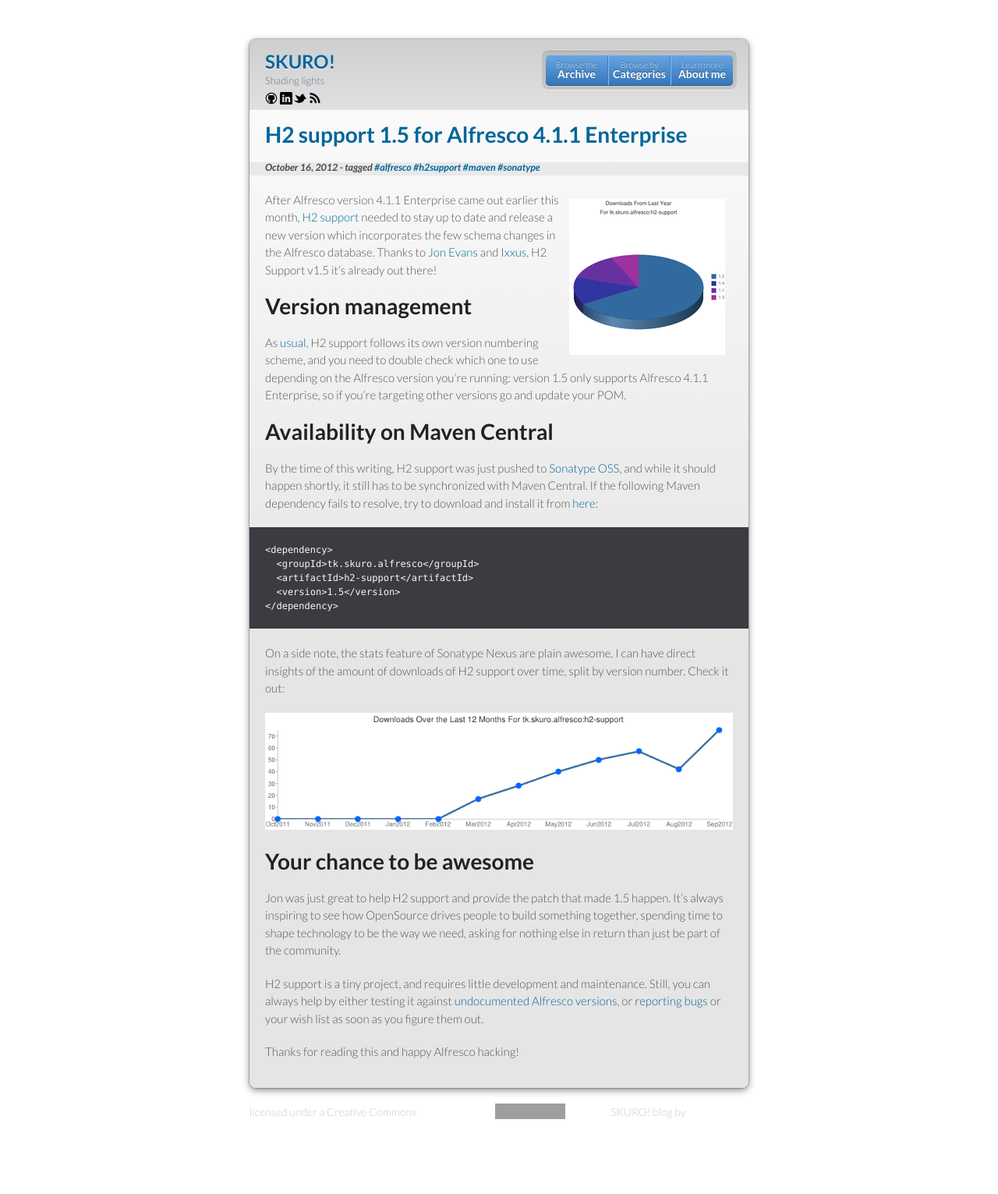
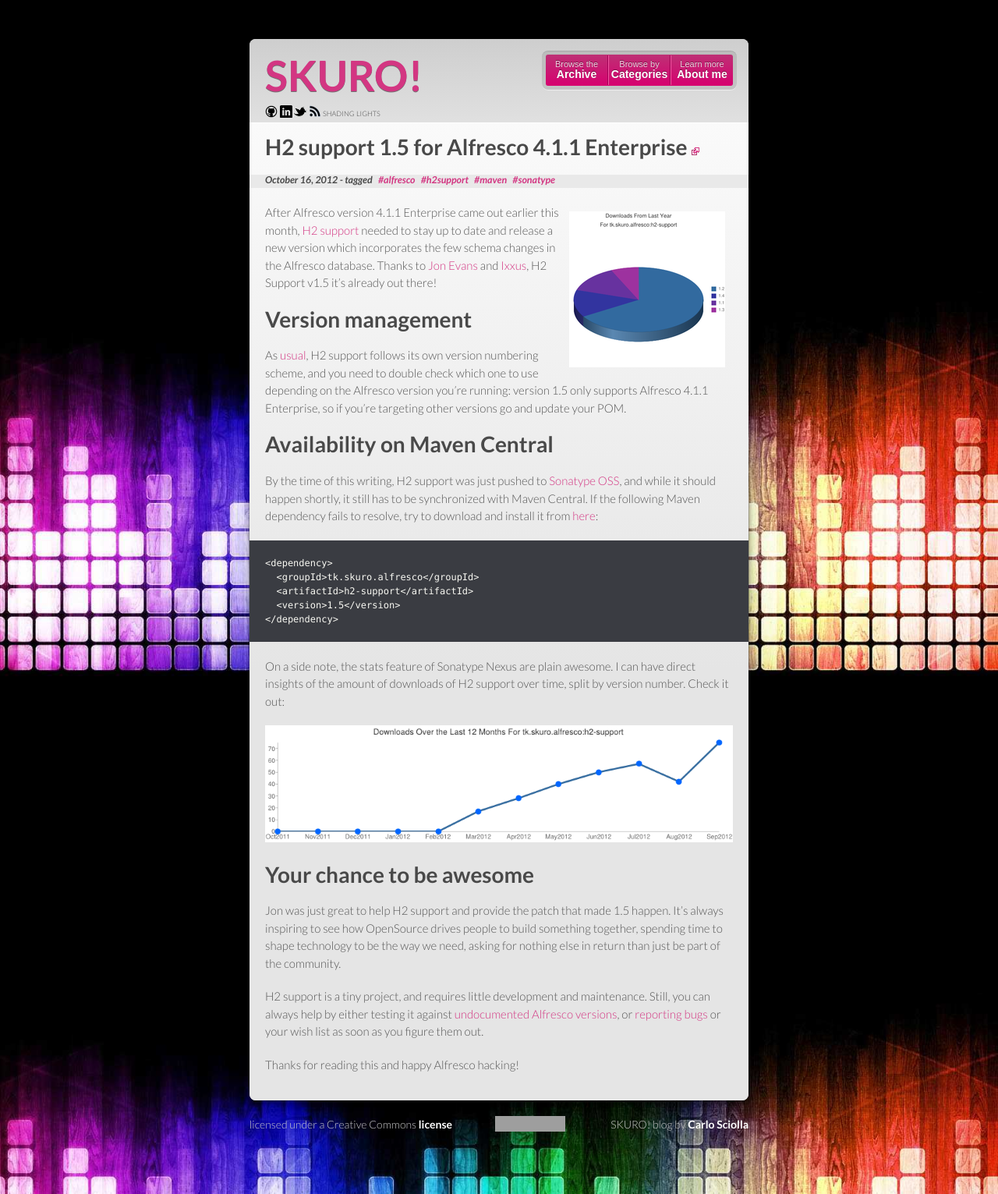
Before and after one commit to skuro/skuro.github.com, a Jekyll site: the page built from index.md, in a window 1280 px wide. Shown: the whole page at 78% size. Built offline with Jekyll 4.4.1, drawn with Linux system fonts in a browser that asks for light colours; Markdown is read by kramdown in place of the engine named in the settings; grey boxes are pictures that could not be loaded.

Commit message:
New style

```diff
--- a/_layouts/default.html
+++ b/_layouts/default.html
@@ -32,7 +32,6 @@
     <div class="wrapper">
       <header>
         <h1><a href="/">SKURO!</a></h1>
-        <p>Shading lights</p>
         <ul>
           <li><a href="/archive">Browse the <strong>Archive</strong></a></li>
           <li><a href="/category">Browse by <strong>Categories</strong></a></li>
@@ -43,6 +42,7 @@
           <a href="http://nl.linkedin.com/in/carlosciolla"><img src="/img/linkedin.png" /></a>
           <a href="https://twitter.com/skuro"><img src="/img/twitter.png" /></a>
           <a href="/rss2.xml"><img src="/img/rss.png" /></a>
+          <span>shading lights</span>
         </p>
       </header>
 
--- a/index.md
+++ b/index.md
@@ -9,15 +9,18 @@
 
 <!-- copied from post_header include -->
 <h1>
-  <a href="{{ post.url }}">{{ post.title }}</a>
+  {{ post.title }}
+  <a href="{{ post.url }}">
+    <img src="/img/link.jpg" alt="Permalink to {{ post.title }}" />
+  </a>
 </h1>
 <blockquote class="date-wrapper">
   <h5 class="date">
     {{ post.date | date: "%B %e, %Y" }}
     {% if post.categories != empty %}
-     - tagged
+     - tagged &nbsp;
     {% for c in post.categories %}
-    <a href="/category/{{ c }}">#{{ c }}</a>
+    <a href="/category/{{ c }}">#{{ c }}</a><span>&nbsp;&nbsp;</span>
     {% endfor %}
     {% endif %}
   </h5>
--- a/stylesheets/skuro.css
+++ b/stylesheets/skuro.css
@@ -37,6 +37,16 @@
   margin-top: 5px;
 }
 
+p.persona a img:hover {
+    -moz-border-radius: 3px;
+    -webkit-border-radius: 3px;
+    -o-border-radius: 3px;
+    -ms-border-radius: 3px;
+    -khtml-border-radius: 3px;
+    border-radius: 3px;
+    background-color: #d33682;
+}
+
 blockquote.date-wrapper {
   padding: 0px 0px 2px 20px;
 }
@@ -45,3 +55,20 @@
     position: fixed;
     left: 10%;
 }
+
+a:hover {
+    text-decoration: underline;
+}
+
+div.wrapper header h1 a {
+    text-decoration: none;
+}
+
+header ul li a:hover {
+    text-decoration: none;
+}
+
+p.persona span {
+    vertical-align:top;
+    font-variant: small-caps;
+}
--- a/stylesheets/styles.css
+++ b/stylesheets/styles.css
@@ -36,7 +36,7 @@
 }
 
 a {
-  color: #069;
+  color: #d33682;
   text-decoration: none;
 }
 
@@ -71,17 +71,17 @@
 header h1 {
   margin: 0;
   padding: 0;
-  font-size: 24px;
+  font-size: 54px;
   line-height: 1.2;
-  color: #069;
-  text-shadow: rgba(255, 255, 255, 0.9) 0 1px 0;
+  color: #d33682;
+  text-shadow: rgba(100, 100, 100, 0.9) 0 1px 0;
 }
 header.without-description h1 {
   margin: 10px 0;
 }
 header p {
   margin: 0;
-  color: #61778B;
+  color: #494949;
   width: 300px;
   font-size: 13px;
 }
@@ -107,20 +107,33 @@
   top: 20px;
   height: 38px;
   padding: 1px 0;
-  background: #5198DF;
-  background: -webkit-gradient(linear, 50% 0%, 50% 100%, color-stop(0%, #77b9fb), color-stop(100%, #3782cd));
-  background: -webkit-linear-gradient(#77b9fb, #3782cd);
-  background: -moz-linear-gradient(#77b9fb, #3782cd);
-  background: -o-linear-gradient(#77b9fb, #3782cd);
-  background: -ms-linear-gradient(#77b9fb, #3782cd);
-  background: linear-gradient(#77b9fb, #3782cd);
-  border-radius: 5px;
-  -moz-box-shadow: inset rgba(255, 255, 255, 0.45) 0 1px 0, inset rgba(0, 0, 0, 0.2) 0 -1px 0;
-  -webkit-box-shadow: inset rgba(255, 255, 255, 0.45) 0 1px 0, inset rgba(0, 0, 0, 0.2) 0 -1px 0;
-  -o-box-shadow: inset rgba(255, 255, 255, 0.45) 0 1px 0, inset rgba(0, 0, 0, 0.2) 0 -1px 0;
-  box-shadow: inset rgba(255, 255, 255, 0.45) 0 1px 0, inset rgba(0, 0, 0, 0.2) 0 -1px 0;
-  width: 240px;
+
+  -webkit-border-radius: 3px;
+  -moz-border-radius: 3px;
+  border-radius: 3px;
+  font-family:arial, helvetica, sans-serif;
+  text-shadow: -1px -1px 0 rgba(0,0,0,0.3);
+  font-weight:bold;
+  text-align: center;
+  color: #FFFFFF;
+  background-color: #d33682;
+  background-image: -webkit-gradient(linear, left top, left bottom, color-stop(0%, #d33682), color-stop(100%, #ef007c));
+  background-image: -webkit-linear-gradient(top, #d33682, #ef007c);
+  background-image: -moz-linear-gradient(top, #d33682, #ef007c);
+  background-image: -ms-linear-gradient(top, #d33682, #ef007c);
+  background-image: -o-linear-gradient(top, #d33682, #ef007c);
+  background-image: linear-gradient(top, #d33682, #ef007c);filter:progid:DXImageTransform.Microsoft.gradient(GradientType=0,startColorstr=#ff5db1, endColorstr=#ef007c);
 }
+
+header ul li:hover{
+    background-image: -webkit-gradient(linear, left top, left bottom, color-stop(0%,#819bcb), color-stop(100%, #536f9d));
+    background-image: -webkit-linear-gradient(top, #f558a4, #a00355);
+    background-image: -moz-linear-gradient(top, #f558a4, #a00355);
+    background-image: -ms-linear-gradient(top, #f558a4, #a00355);
+    background-image: -o-linear-gradient(top, #f558a4, #a00355);
+    background-image: linear-gradient(top, #f558a4, #a00355);filter:progid:DXImageTransform.Microsoft.gradient(GradientType=0,startColorstr=#f558a4, endColorstr=#a00355);
+}
+
 header ul:before {
   content: '';
   position: absolute;
@@ -144,12 +157,12 @@
 header ul li {
   width: 79px;
   float: left;
-  border-right: 1px solid #3A7CBE;
+  border-right: 1px solid #a00355;
   height: 38px;
 }
 header ul li + li {
   width: 78px;
-  border-left: 1px solid #8BBEF3;
+  border-left: 1px solid #f558a4;
 }
 header ul li + li + li {
   border-right: none;
@@ -194,7 +207,7 @@
 }
 
 h1, h2, h3, h4, h5, h6 {
-  color: #222;
+  color: #494949;
   padding: 0;
   margin: 0 0 20px;
   line-height: 1.2;
```
Also changed, not shown: _includes/post_header.html (+6 -3 lines), img/bg.jpg (added), img/link.jpg (added).
